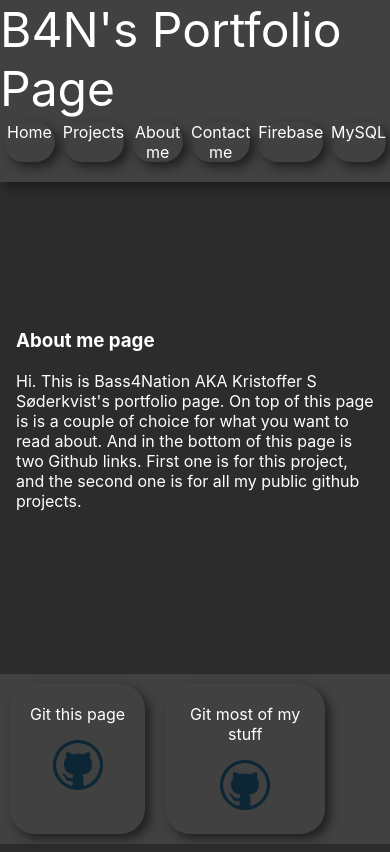
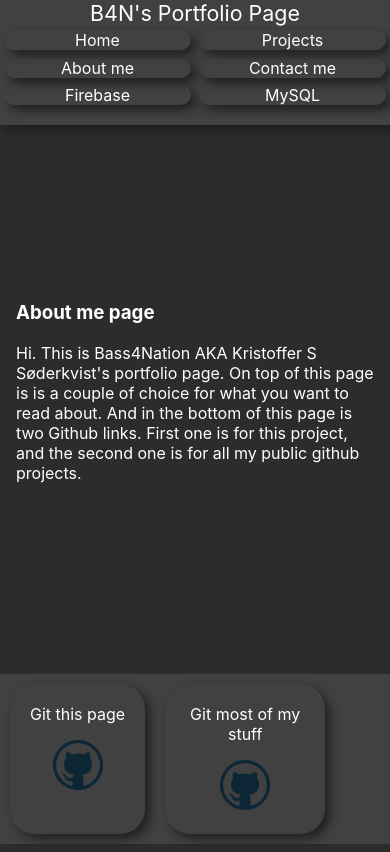
Before and after one commit to Bass4Nation/b4n-s-webpage, a Next.js app: page /aboutme in a window 390 px wide. Built offline with nearby package versions, Linux system fonts and the light colour scheme.

Commit message:
changed some px to vw

```diff
--- a/styles/Nav.module.css
+++ b/styles/Nav.module.css
@@ -9,7 +9,7 @@
 .main_title{
     display: flex;
     justify-content: center;
-    font-size: 300%;
+    font-size: 5.5vw;
     color: rgb(255, 255, 255);
 }
 
@@ -34,3 +34,29 @@
 .nav_elements:hover{
     background-color: rgba(255, 255, 255, 0.233);
 }
+
+@media (max-width: 600px) {
+    .main_title{
+        display: flex;
+        font-size: 5.5vw;
+        color: rgb(255, 255, 255);
+    }
+    .nav_section{
+        display: flex;
+        flex-wrap: wrap;
+        justify-content: left;
+    }
+
+    .nav_elements{
+        flex: 1;
+        margin: 1%;
+        border-radius:  20px;
+        border-color: rgba(0, 0, 0, 0.11);
+        text-align: center;
+        min-width: 35vw;
+        width: 20%;
+        /* Shadow around the elements */
+        box-shadow: 5px 5px 10px rgba(22, 22, 22, 0.76);
+    }
+
+  }
```
